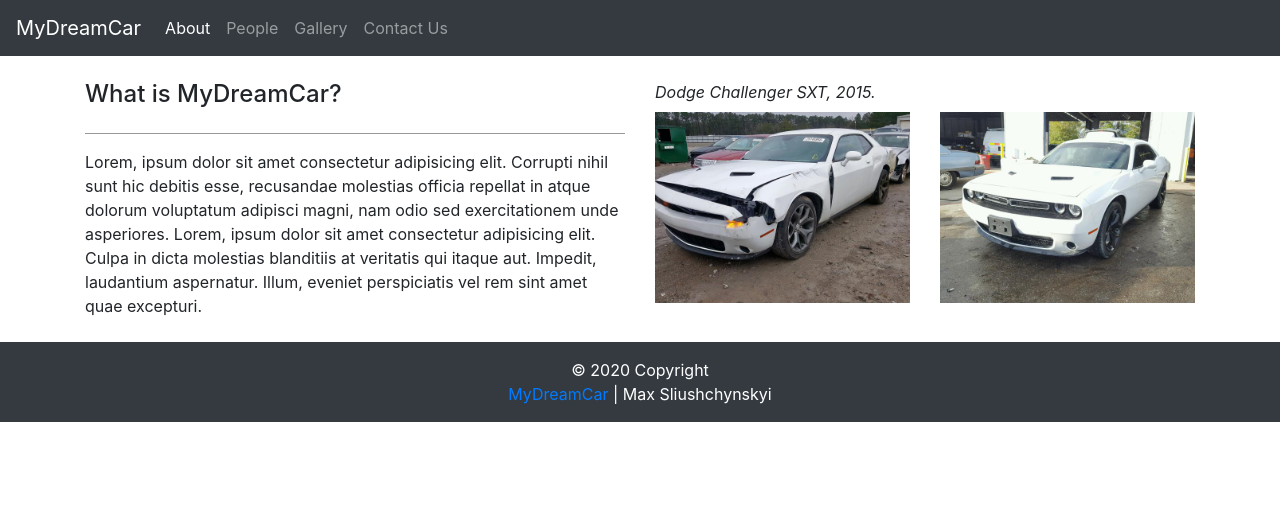
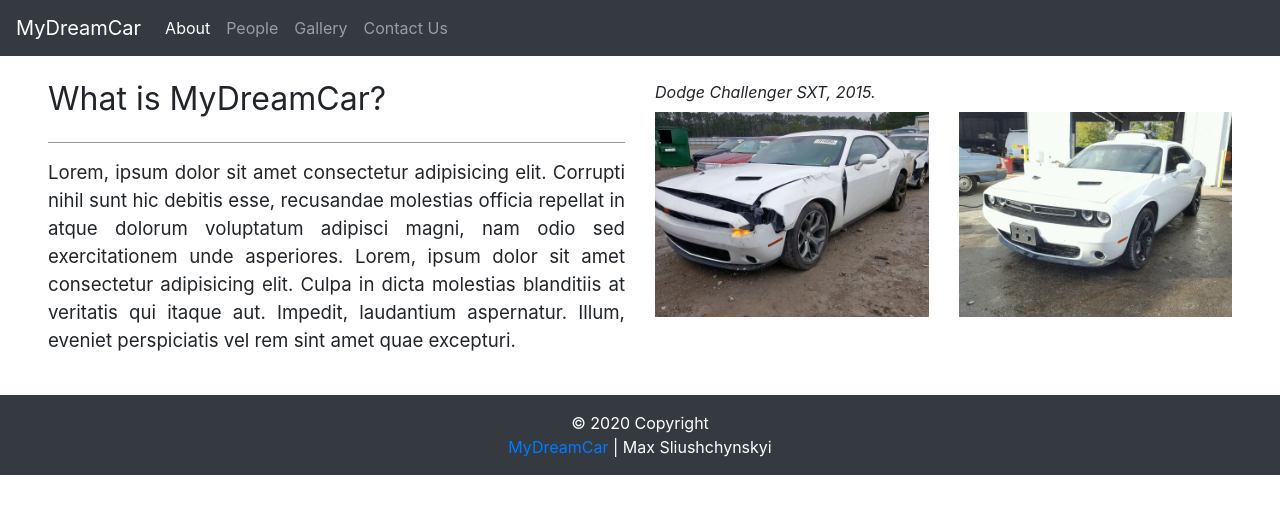
Before and after one commit to maxSlkk/BusinessCardWebsite, a plain HTML site: page pages/about.html in a window 1280 px wide. Drawn offline with nearby package versions, Linux system fonts and the light colour scheme.

Commit message:
Improved About page.

```diff
--- a/pages/about.html
+++ b/pages/about.html
@@ -29,23 +29,25 @@
     </div>
   </nav>
 
-  <div id="mainContent" class="container">
+  <div id="mainContent" class="container-fluid px-5">
 
     <div class="row">
       <div class="col-lg-6 col-xs-6">
         <div class="row">
           <div class="col">
-            <h4>What is MyDreamCar?</h4>
+            <h2 class="font-weight-normal">What is MyDreamCar?</h2>
           </div>
         </div>
         <div class="row">
           <div class="col">
             <hr>
-            Lorem, ipsum dolor sit amet consectetur adipisicing elit. Corrupti nihil sunt hic debitis esse, recusandae
-            molestias officia repellat in atque dolorum voluptatum adipisci magni, nam odio sed exercitationem unde
-            asperiores. Lorem, ipsum dolor sit amet consectetur adipisicing elit. Culpa in dicta molestias blanditiis at
-            veritatis qui itaque aut. Impedit, laudantium aspernatur. Illum, eveniet perspiciatis vel rem sint amet quae
-            excepturi.
+            <p class="font-weight-normal info-p">
+              Lorem, ipsum dolor sit amet consectetur adipisicing elit. Corrupti nihil sunt hic debitis esse, recusandae
+              molestias officia repellat in atque dolorum voluptatum adipisci magni, nam odio sed exercitationem unde
+              asperiores. Lorem, ipsum dolor sit amet consectetur adipisicing elit. Culpa in dicta molestias blanditiis at
+              veritatis qui itaque aut. Impedit, laudantium aspernatur. Illum, eveniet perspiciatis vel rem sint amet quae
+              excepturi.
+            </p>
           </div>
         </div>
       </div>
--- a/styles/style.css
+++ b/styles/style.css
@@ -23,6 +23,13 @@
   text-align: justify;
 }
 
+.info-p
+{
+  font-size: 14pt;
+  text-align: justify;
+}
+
+
 footer
 {
   color: white;
```
Also changed, not shown: pages/index.html (+1 -1 lines).
